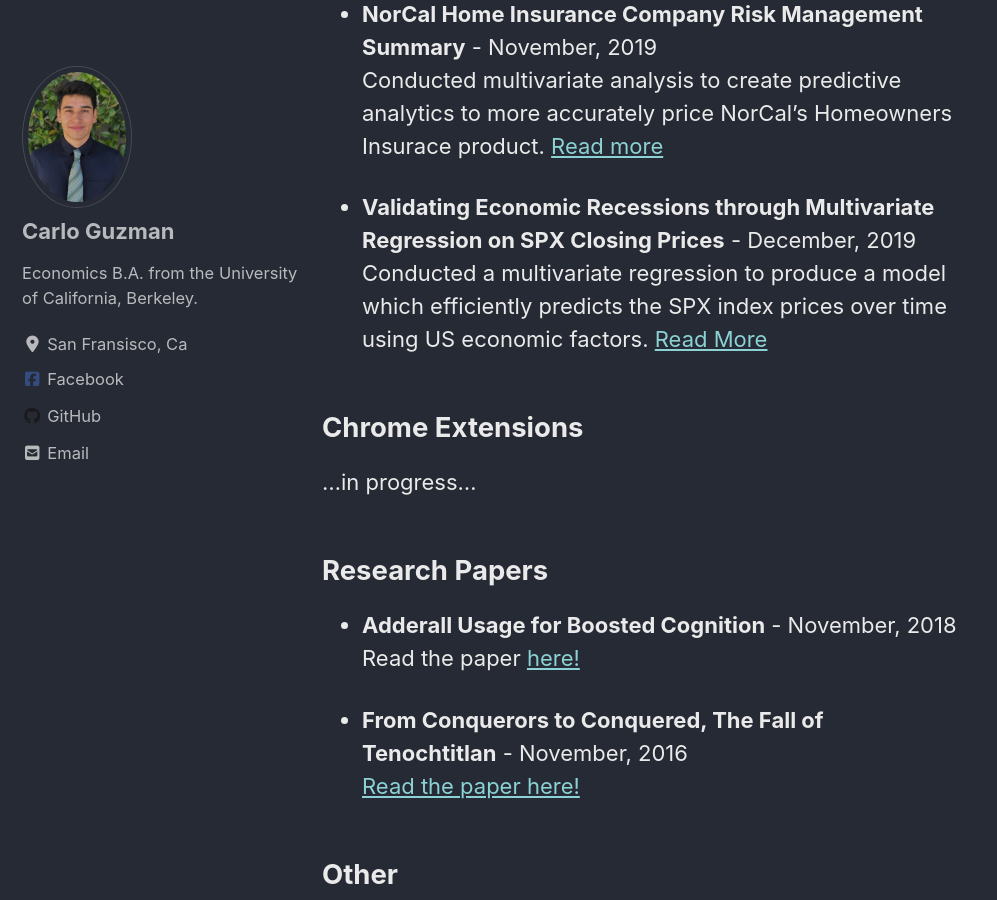
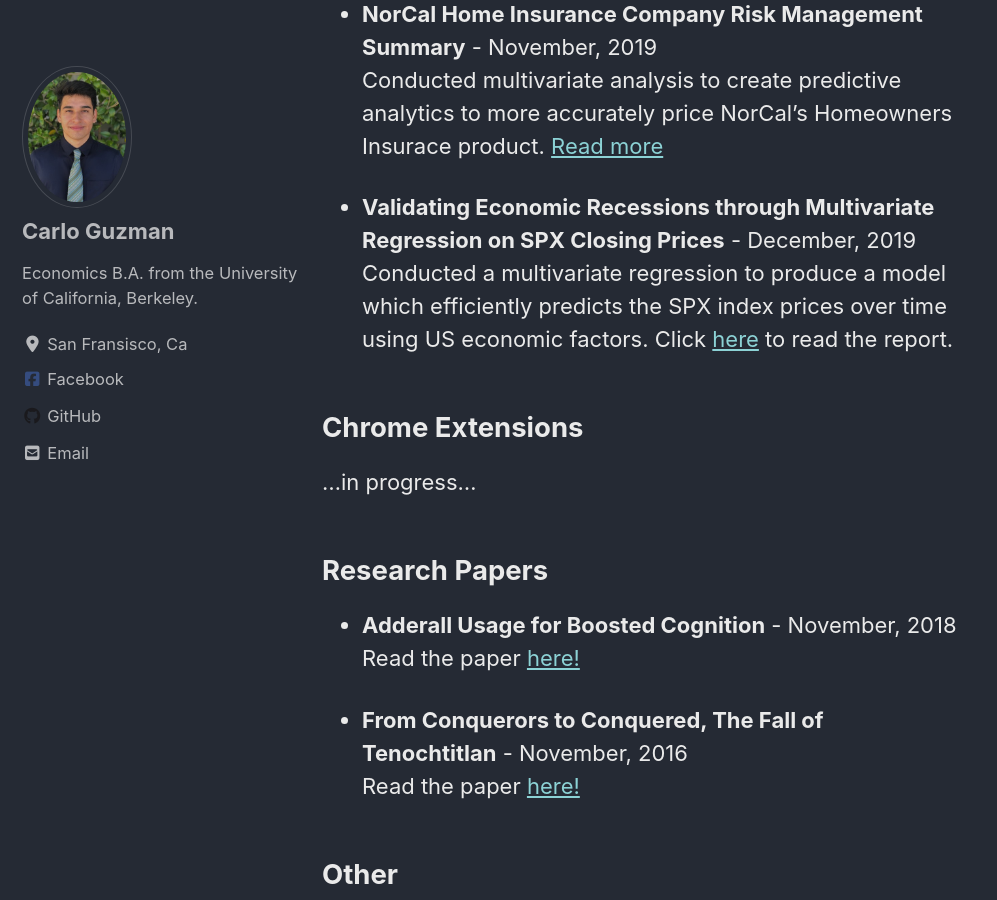
Before and after one commit to poptropicaman52/poptropicaman52.github.io, a Jekyll site: the page built from _pages/projects.md, in a window 1280 px wide and 900 px high, scrolled down 978 px. Shown: the whole window, without its empty margins (0-997 px from the left). Built offline with Jekyll 4.4.1, drawn with Linux system fonts in a browser that asks for light colours; cached includes are drawn as plain includes; nearby versions of some CDN libraries.

Commit message:
more changes

```diff
--- a/_pages/projects.md
+++ b/_pages/projects.md
@@ -23,7 +23,7 @@ Inspired by the classic Plants vs. Zombies mobile game, choose from your arsenal
 Conducted multivariate analysis to create predictive analytics to more accurately price NorCal's Homeowners Insurace product. [Read more](https://poptropicaman52.github.io/claims/)
 
 + **Validating Economic Recessions through Multivariate Regression on SPX Closing Prices** - December, 2019 <br/>
-Conducted a multivariate regression to produce a model which efficiently predicts the SPX index prices over time using US economic factors. [Read More](https://www.overleaf.com/read/rhfdrkgkzpzx)
+Conducted a multivariate regression to produce a model which efficiently predicts the SPX index prices over time using US economic factors. Click [here](https://www.overleaf.com/read/rhfdrkgkzpzx) to read the report.
 
 ## Chrome Extensions
 
@@ -35,7 +35,7 @@ Conducted a multivariate regression to produce a model which efficiently predict
 Read the paper [here!](https://docs.google.com/document/d/1-dOdJpWXGejbuBSNQ2mpFDEA5GCPIqMh4Zcat1TfbwI/edit?usp=sharing_)
 
 + **From Conquerors to Conquered, The Fall of Tenochtitlan** - November, 2016 <br/>
-[Read the paper here!](https://docs.google.com/document/d/1J_Y41tUs3QMhDpYv9d-zX2c_SbkrVKhYp3ollVO-Itg/edit?usp=sharing)
+Read the paper [here!](https://docs.google.com/document/d/1J_Y41tUs3QMhDpYv9d-zX2c_SbkrVKhYp3ollVO-Itg/edit?usp=sharing)
 
 ## Other
 
```
